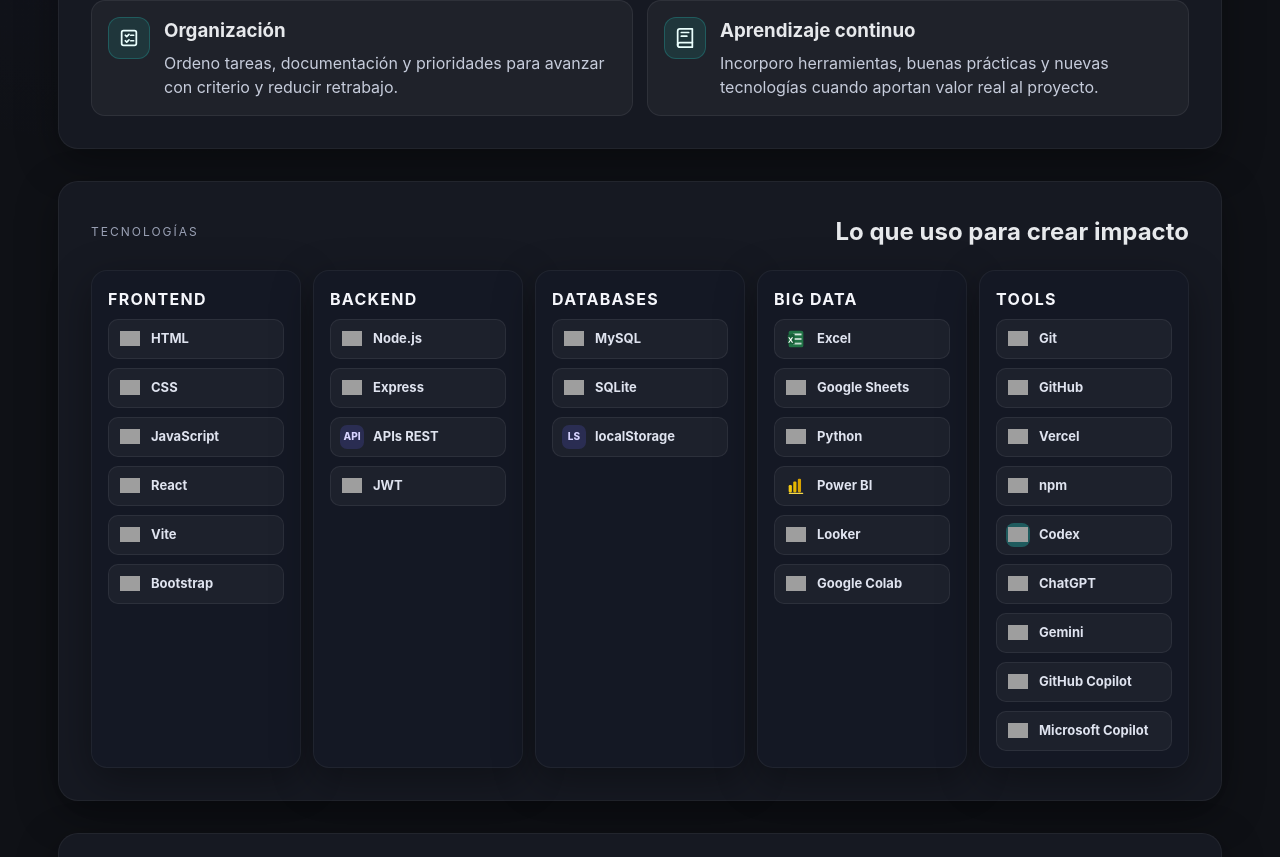
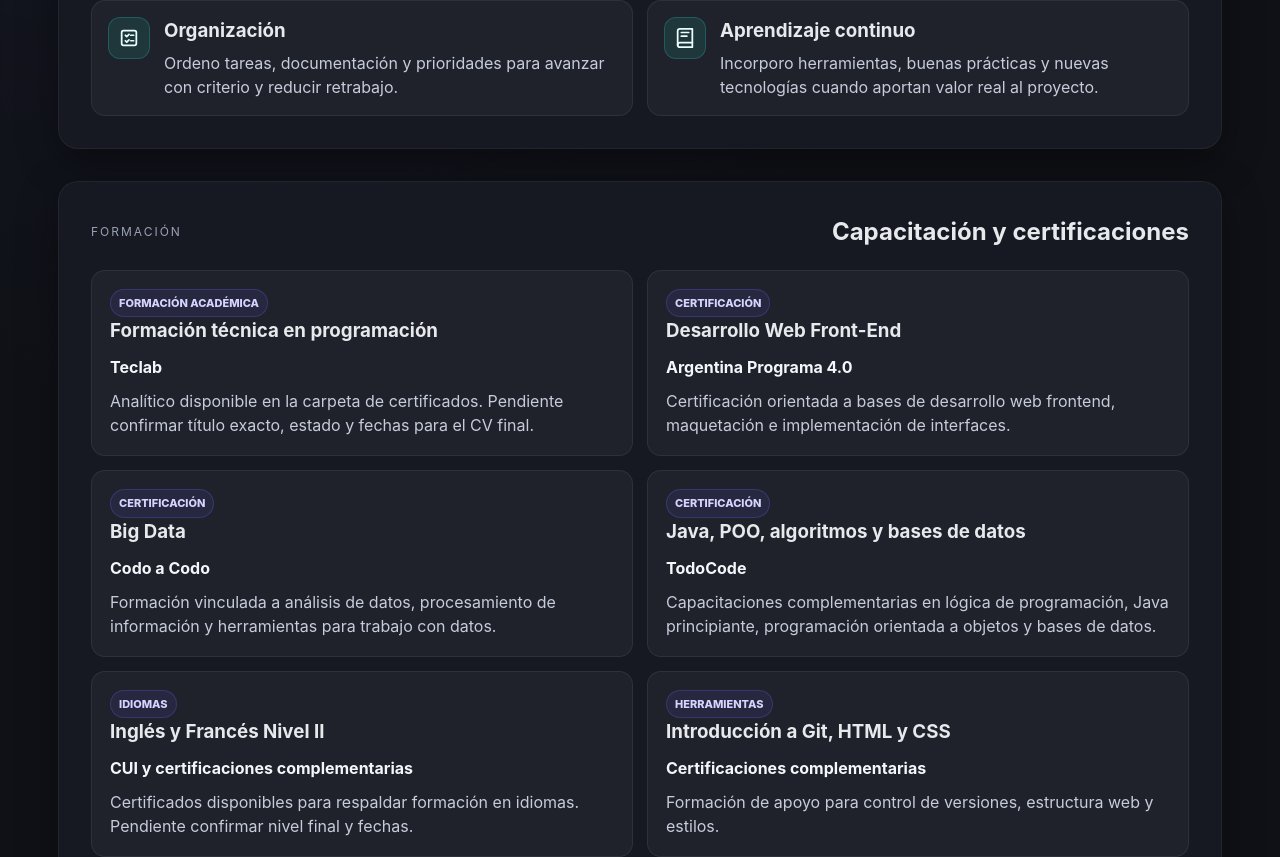
Before and after one commit to OteroCarlos1977/Portfolio_Web, a React (Vite) app: page / in a window 1280 px wide. Shown: the part 1590-2447 px from the top of the page. Built offline with nearby package versions, Linux system fonts and the light colour scheme; grey boxes are pictures that could not be loaded.

Commit message:
Agrega formacion y certificaciones

```diff
--- a/src/App.jsx
+++ b/src/App.jsx
@@ -4,6 +4,7 @@
 import About from './components/About';
 import ValueProposition from './components/ValueProposition';
 import SoftSkills from './components/SoftSkills';
+import Education from './components/Education';
 import Skills from './components/Skills';
 import Projects from './components/Projects';
 import Contact from './components/Contact';
@@ -35,6 +36,7 @@
           <a href="#about">Sobre mí</a>
           <a href="#value">Aporte</a>
           <a href="#soft-skills">Habilidades</a>
+          <a href="#education">Formación</a>
           <a href="#skills">Tecnologías</a>
           <a href="#projects">Proyectos</a>
           <a href="#contact">Contacto</a>
@@ -89,6 +91,7 @@
         <About about={data.about} />
         <ValueProposition items={data.valueProposition} dataFocus={data.dataFocus} />
         <SoftSkills skills={data.softSkills} />
+        <Education education={data.education} />
         <Skills skills={data.skills} />
         <Projects projects={data.projects} />
         <Contact social={data.social} />
--- /dev/null
+++ b/src/components/Education.jsx
@@ -0,0 +1,35 @@
+import PropTypes from 'prop-types';
+
+const Education = ({ education }) => (
+  <section className="section education-section" id="education">
+    <div className="section-header">
+      <p className="eyebrow">Formación</p>
+      <h2>Capacitación y certificaciones</h2>
+    </div>
+    <div className="education-grid">
+      {education.map((item) => (
+        <article className="education-card" key={`${item.title}-${item.institution}`}>
+          <div>
+            <p className="education-type">{item.type}</p>
+            <h3>{item.title}</h3>
+          </div>
+          <p className="education-institution">{item.institution}</p>
+          <p>{item.description}</p>
+        </article>
+      ))}
+    </div>
+  </section>
+);
+
+Education.propTypes = {
+  education: PropTypes.arrayOf(
+    PropTypes.shape({
+      type: PropTypes.string.isRequired,
+      title: PropTypes.string.isRequired,
+      institution: PropTypes.string.isRequired,
+      description: PropTypes.string.isRequired,
+    })
+  ).isRequired,
+};
+
+export default Education;
--- a/src/data/profile.json
+++ b/src/data/profile.json
@@ -46,6 +46,44 @@
       "icon": "book",
       "title": "Aprendizaje continuo",
       "description": "Incorporo herramientas, buenas prácticas y nuevas tecnologías cuando aportan valor real al proyecto."
+    }
+  ],
+  "education": [
+    {
+      "type": "Formación académica",
+      "title": "Formación técnica en programación",
+      "institution": "Teclab",
+      "description": "Analítico disponible en la carpeta de certificados. Pendiente confirmar título exacto, estado y fechas para el CV final."
+    },
+    {
+      "type": "Certificación",
+      "title": "Desarrollo Web Front-End",
+      "institution": "Argentina Programa 4.0",
+      "description": "Certificación orientada a bases de desarrollo web frontend, maquetación e implementación de interfaces."
+    },
+    {
+      "type": "Certificación",
+      "title": "Big Data",
+      "institution": "Codo a Codo",
+      "description": "Formación vinculada a análisis de datos, procesamiento de información y herramientas para trabajo con datos."
+    },
+    {
+      "type": "Certificación",
+      "title": "Java, POO, algoritmos y bases de datos",
+      "institution": "TodoCode",
+      "description": "Capacitaciones complementarias en lógica de programación, Java principiante, programación orientada a objetos y bases de datos."
+    },
+    {
+      "type": "Idiomas",
+      "title": "Inglés y Francés Nivel II",
+      "institution": "CUI y certificaciones complementarias",
+      "description": "Certificados disponibles para respaldar formación en idiomas. Pendiente confirmar nivel final y fechas."
+    },
+    {
+      "type": "Herramientas",
+      "title": "Introducción a Git, HTML y CSS",
+      "institution": "Certificaciones complementarias",
+      "description": "Formación de apoyo para control de versiones, estructura web y estilos."
     }
   ],
   "skills": {
--- a/src/styles/App.css
+++ b/src/styles/App.css
@@ -387,6 +387,51 @@
 }
 
 .soft-skill-card p {
+  color: #c6ccdb;
+}
+
+.education-grid {
+  display: grid;
+  grid-template-columns: repeat(2, minmax(0, 1fr));
+  gap: 14px;
+  margin-top: 20px;
+}
+
+.education-card {
+  min-width: 0;
+  display: grid;
+  gap: 10px;
+  padding: 18px;
+  border: 1px solid rgba(255, 255, 255, 0.07);
+  border-radius: 14px;
+  background: rgba(255, 255, 255, 0.04);
+}
+
+.education-card h3,
+.education-card p {
+  margin: 0;
+}
+
+.education-type {
+  display: inline-flex;
+  width: fit-content;
+  margin-bottom: 8px;
+  padding: 5px 8px;
+  border: 1px solid rgba(108, 99, 255, 0.26);
+  border-radius: 999px;
+  color: #d7d3ff;
+  background: rgba(108, 99, 255, 0.1);
+  font-size: 11px;
+  font-weight: 800;
+  text-transform: uppercase;
+}
+
+.education-institution {
+  color: #f5f6fb;
+  font-weight: 750;
+}
+
+.education-card p:not(.education-type):not(.education-institution) {
   color: #c6ccdb;
 }
 
@@ -950,7 +995,8 @@
 
   .value-grid,
   .data-focus,
-  .soft-skills-grid {
+  .soft-skills-grid,
+  .education-grid {
     grid-template-columns: 1fr;
   }
 
```
Also changed, not shown: 1 other file (tests, documents, lock files or other folders).
